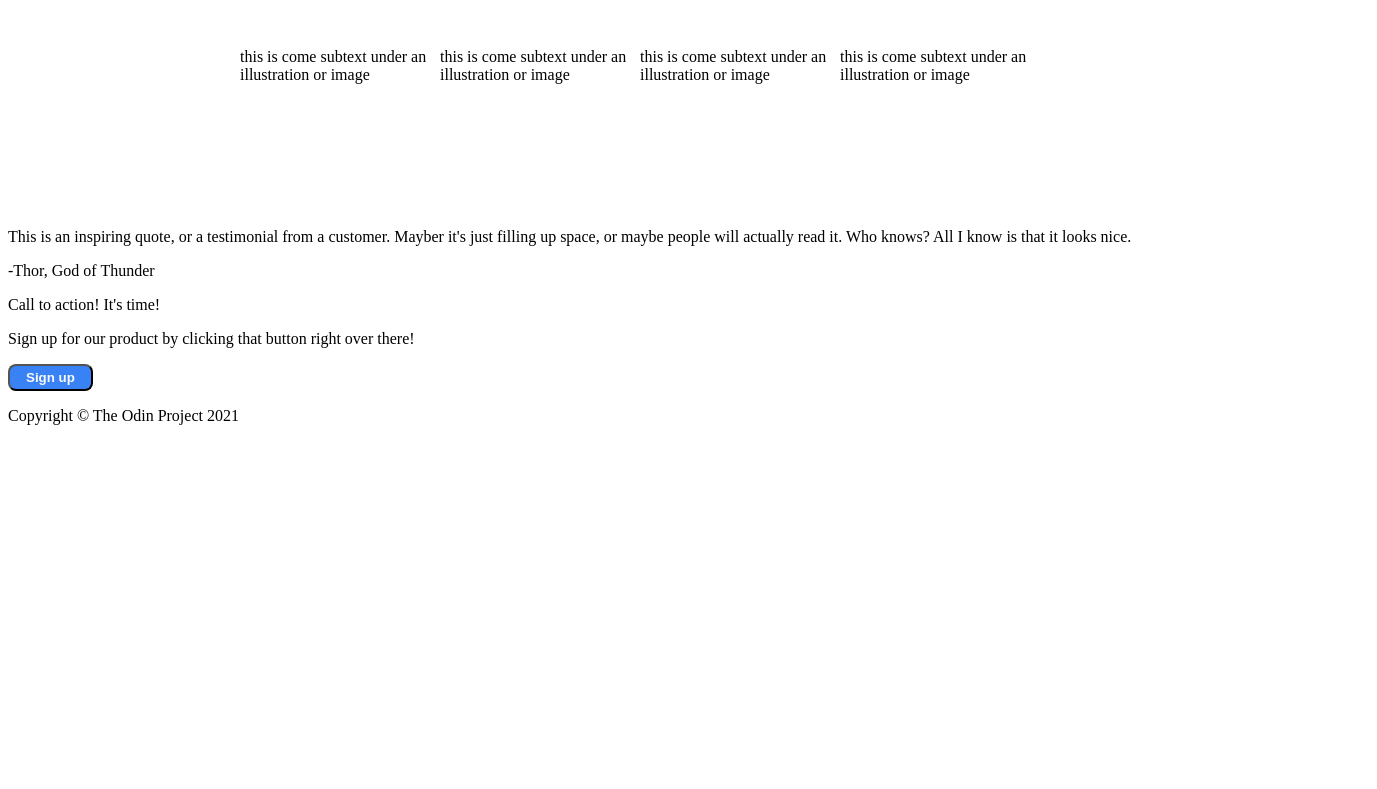
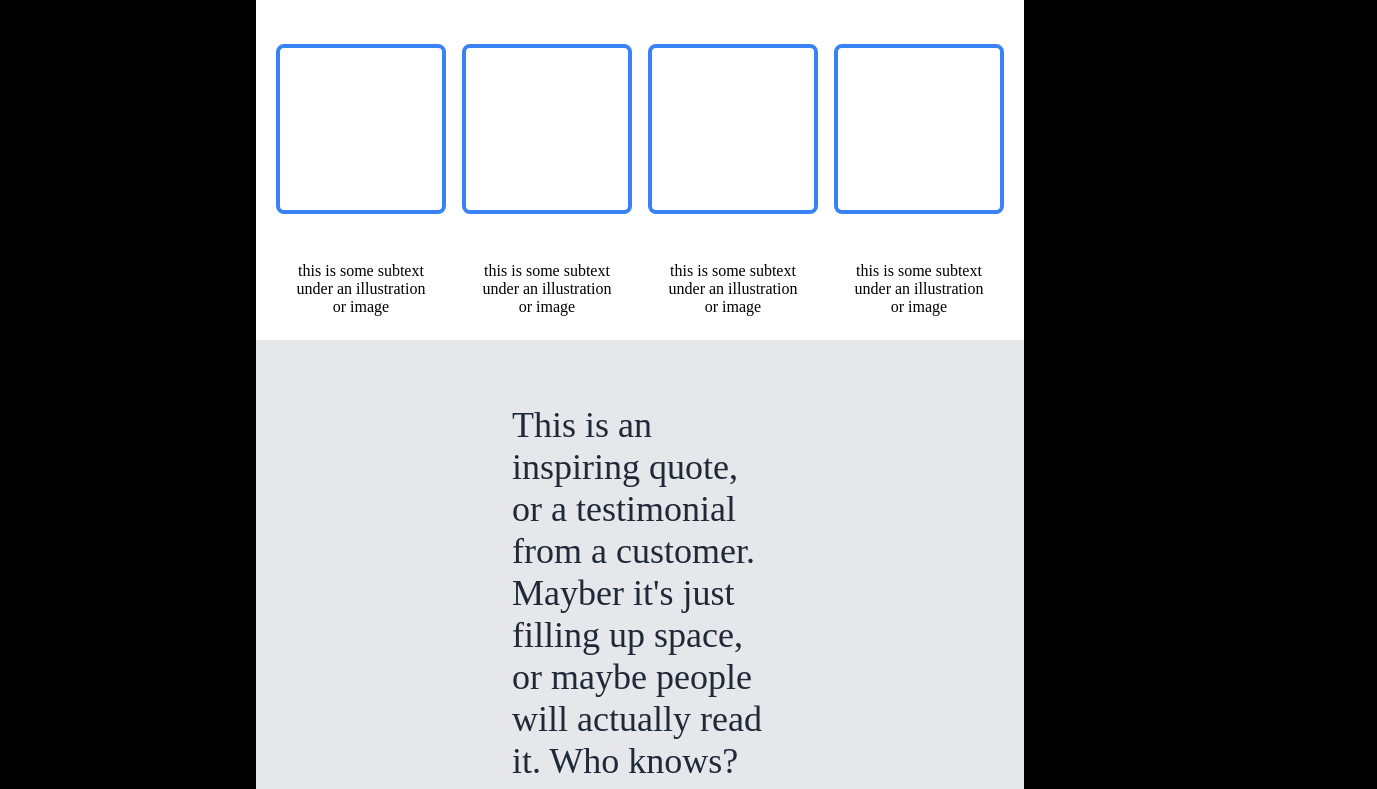
Before and after one commit to KeltMS/project-Landing-Page, a plain HTML site: page index.html in a window 1280 px wide. Shown: the part 711-1500 px from the top of the page, 1377 px wide, since content can reach past the window. Before the commit the page ends 1152 px from the top, so only its background shows below. Drawn offline with Linux system fonts and the light colour scheme.

Commit message:
Completed the style.css for the project

```diff
--- a/index.html
+++ b/index.html
@@ -6,6 +6,8 @@
         <meta name="viewport" content="width=device-width, initial-scale=1.0">
         <title>Landing Page</title>
         <link rel="stylesheet" href="style.css">
+        <link href='http://fonts.googleapis.com/css?family=Roboto' rel='stylesheet' type='text/css'>
+
     </head>
     <body>
         <div class="header">
@@ -41,19 +43,19 @@
                     <div class="card"></div>
                 </div>
                 <div class="card-subtext-container">
-                    <div class="subtext">this is come subtext under an illustration or image</div>
-                    <div class="subtext">this is come subtext under an illustration or image</div>
-                    <div class="subtext">this is come subtext under an illustration or image</div>
-                    <div class="subtext">this is come subtext under an illustration or image</div>
+                    <div class="subtext">this is some subtext under an illustration or image</div>
+                    <div class="subtext">this is some subtext under an illustration or image</div>
+                    <div class="subtext">this is some subtext under an illustration or image</div>
+                    <div class="subtext">this is some subtext under an illustration or image</div>
                 </div>
             </div>
         </div>
 
         <div class="third-container">
-            <p class="quote">
+            <div class="quote">
                 This is an inspiring quote, or a testimonial from a customer. Mayber it's just filling up space, or maybe people will actually read it.
                 Who knows? All I know is that it looks nice.
-            </p>
+            </div>
             <p class="quotee">
                 -Thor, God of Thunder
             </p>
@@ -62,10 +64,12 @@
         <div class="fourth-container">
             <div class="small-banner">
                 <div class="left-side-small-banner">
-                    <p class=cardheader-left-side-small-banner">Call to action! It's time!</p>
-                    <p>Sign up for our product by clicking that button right over there!</p>
+                    <p class="cardheader-left-side-small-banner">Call to action! It's time!</p>
+                    <p class="cardheader-left-side-text">Sign up for our product by clicking that button right over there!</p>
                 </div>
-                <button>Sign up</button>
+                <div class="right-side-small-banner">
+                    <button class="banner-button">Sign up</button>
+                </div>
             </div>
         </div>
 
--- a/style.css
+++ b/style.css
@@ -1,5 +1,16 @@
+
+
 body{
-
+    padding-left: 256px;
+    padding-right: 256px;
+    margin: 0;
+    background-color: black;
+}
+p{
+    font-family: 'Roboto';
+}
+a{
+    font-family: 'Roboto';
 }
 .header{
     display: flex;
@@ -60,7 +71,7 @@ a{
     display: flex;
     flex-direction: column;
     justify-content: center;
-    align-items: start;
+    align-items:    font-family: 'Roboto'; start;
     width: 400px;
 
 
@@ -83,23 +94,127 @@ button{
     padding-top: 4px;
     padding-bottom: 4px;
     border-radius: 8px;
+    border-color: #3882f6;
 }
 .second-container{
     background-color: white;
     display: flex;
     flex-direction: column;
     align-items: center;
+    padding-bottom:16 64px;
+    padding-left: 256px;
+    padding-right: 256px;
+
+}
+.second-container-title{
+    font-size: 36px;
+    color: #1F2937;
+    font-weight: 900;
 }
 .card-container{
     display: flex;
-    padding: 64px;
+    flex-direction: column;
+    align-items: center;
+}
+.cards{
+    display: flex;
+
+    padding: 16px;
+}
+.card{
+    padding: 16px;
+    margin: 8px;
+    width: 130px;
+    height: 130px;
+    border:solid 4px #3882f6;
+    border-radius: 8px;
 }
 .card-subtext-container{
     display: flex;
-    padding: 64px;
+
 
 }
 .subtext{
     flex-wrap: wrap;
-    width: 200px;
+    width: 138px;
+    padding: 16px;
+    margin: 8px;
+    text-align: center;
 }
+.third-container{
+    display: flex;
+    flex-direction: column;
+    padding-left: 256px;
+    padding-right: 256px;
+    background-color: #e5e7eb;
+    padding-top: 64px;
+    padding-bottom: 64px;
+}
+.quote{
+    align-self: center;
+    flex-wrap: wrap;
+    color: #1F2937;
+    font-size: 36px;
+    font: light italic;
+    margin: 0;
+
+}
+.quotee{
+    align-self: flex-end;
+    justify-self: flex-start;
+    font-weight: 800;
+}
+.fourth-container{
+    background-color: white;
+
+    display: flex;
+    justify-content: center;
+    align-items: stretch;
+    padding-left: 256px;
+    padding-right: 256px;
+}
+.small-banner{
+    background-color: #3882f6;
+    margin-top: 64px;
+
+    margin-bottom: 64px;
+    padding-top: 32px;
+    padding-bottom: 32px;
+    width: 1200px;
+
+    border-radius: 8px;
+
+    display: flex;
+    align-items: center;
+}
+.left-side-small-banner{
+    display: flex;
+    flex-direction: column;
+    margin-right: auto;
+    color: white;
+    padding-left: 64px;
+}
+.cardheader-left-side-small-banner{
+    justify-self: flex-end;
+    font-weight: 800;
+    margin: 0;
+}
+
+.cardheader-left-side-text{
+    justify-self: flex-start;
+    margin: 0;
+}
+.right-side-small-banner{
+    justify-self: flex-end;
+    padding-right: 64px;
+}
+.banner-button{
+    border-color: white;
+}
+.footer{
+    color: white;
+    display: flex;
+    background-color: #1F2937;
+    justify-content: center;
+    padding: 16px;
+}
```
